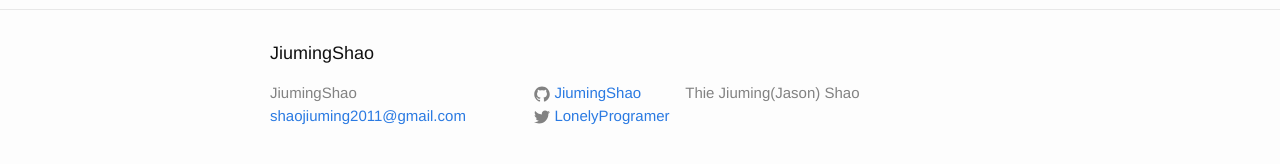
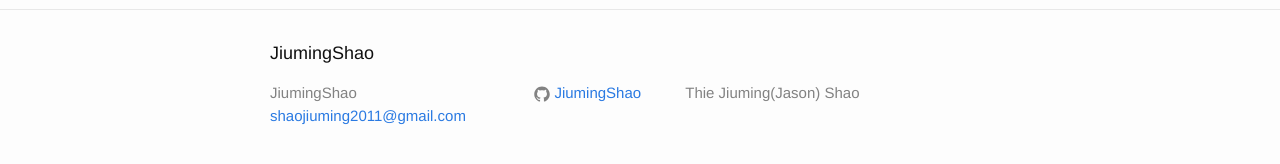
Before and after one commit to JiumingShao/JiumingShao.github.io, a Jekyll site: the page built from about.md, in a window 1280 px wide. Shown: the part 341-505 px from the top of the page. Built offline with Jekyll 4.4.1, drawn with Linux system fonts in a browser that asks for light colours.

Commit message:
Update _config.yml
Removing Twitter account that I never used.

```diff
--- a/_config.yml
+++ b/_config.yml
@@ -12,9 +12,7 @@ description: > # this means to ignore newlines until "baseurl:"
   Thie Jiuming(Jason) Shao
 baseurl: "" # the subpath of your site, e.g. /blog
 url: "http://yourdomain.com" # the base hostname & protocol for your site
-twitter_username: LonelyProgramer
 github_username:  JiumingShao
-
 # Build settings
 markdown: kramdown
 
```
